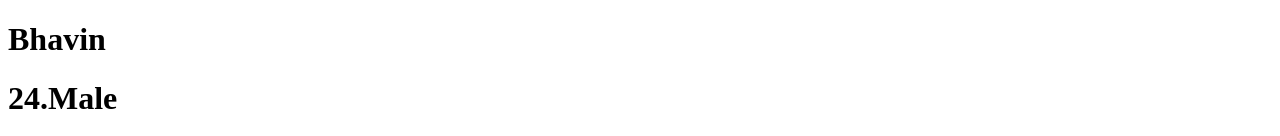
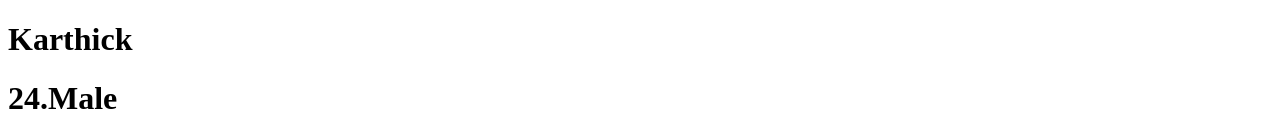
Before and after one commit to Rahul2001rv/kar, a plain HTML site: page index.html in a window 1280 px wide. Shown: the top 136 px of the page. Drawn offline with Linux system fonts and the light colour scheme.

Commit message:
karthick

```diff
--- a/index.html
+++ b/index.html
@@ -6,7 +6,7 @@
     <title>Karthick biodata</title>
 </head>
 <body>
-    <h1>Bhavin</h1>
+    <h1>Karthick</h1>
     <h1>24.Male</h1>
     <img width="200px" src="kar.jpg" alt="">
     <p>A highly motivated and energetic individual with a positive attitude, eager to contribute, learn, and grow. Brings passion, creativity, and dedication to every task, thriving in collaborative environments and always looking for ways to inspire and uplift those around them</p>
```
